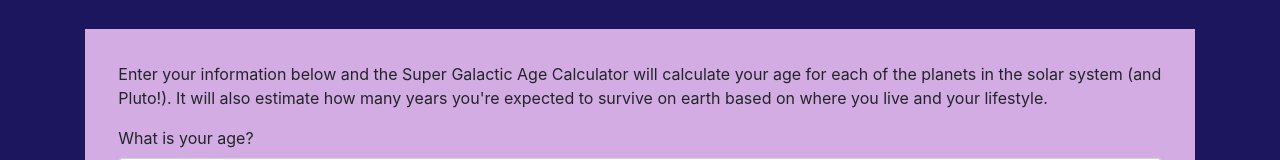
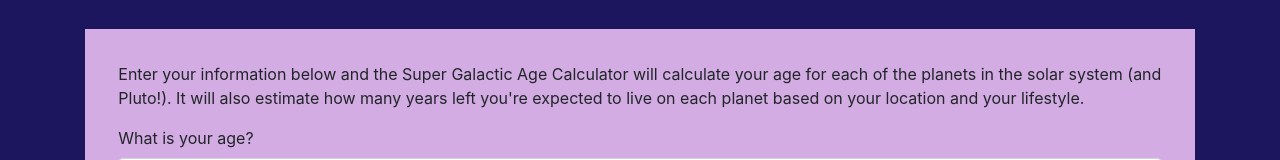
Before and after one commit to TorchAblaze/super-galactic-age-calculator, a website built with webpack: page src/index.html in a window 1280 px wide. Shown: the part 179-339 px from the top of the page. Built offline with nearby package versions, Linux system fonts and the light colour scheme.

Commit message:
Fix: wording in introductory paragraph in index.html

```diff
--- a/src/index.html
+++ b/src/index.html
@@ -13,8 +13,9 @@
         <p>
           Enter your information below and the Super Galactic Age Calculator
           will calculate your age for each of the planets in the solar system
-          (and Pluto!). It will also estimate how many years you're expected to
-          survive on earth based on where you live and your lifestyle.
+          (and Pluto!). It will also estimate how many years left you're
+          expected to live on each planet based on your location and your
+          lifestyle.
         </p>
         <div class="form-group">
           <label for="user-age">What is your age?</label>
```
